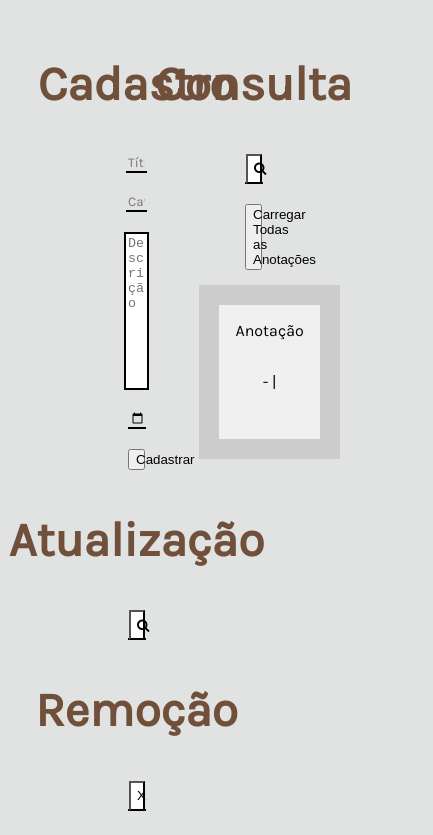
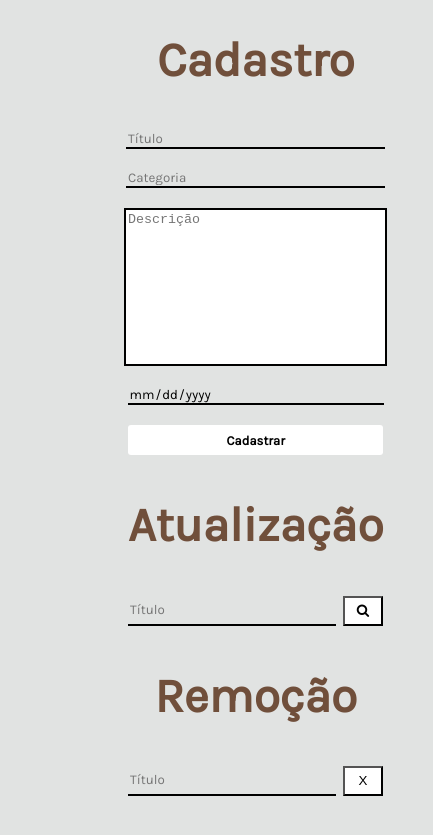
Before and after one commit to CaioHPerlin/ifms-capivaranotes, a website built with Vite: page index.html in a window 390 px wide. Both pictures are taken after a click on the button "Cadastrar". Shown: the top 835 px of the page, 433 px wide, since content can reach past the window. Built offline with nearby package versions, Linux system fonts and the light colour scheme.

Commit message:
feat: add responsive page and update on main css

```diff
--- a/css/style.css
+++ b/css/style.css
@@ -33,6 +33,14 @@ input:read-only{
     pointer-events: none;
 }
 
+input::-webkit-calendar-picker-indicator{
+    display: none;
+}
+
+input[type="date"]::-webkit-input-placeholder{
+    visibility: hidden !important;
+}
+
 .container {
     width: 60%;
     margin: auto;
@@ -50,6 +58,7 @@ input:read-only{
 }
 
 textarea{
+    width: 50%;
     border: 2px solid black;
     resize: none;
     outline: none;
@@ -72,24 +81,79 @@ textarea:hover{
     height: 30px;
     background-color: white;
     transition: all 0.3s ease;
+    cursor: pointer;
 }
 
 .searchBar button:hover{
     transition: all 0.3s ease;
     background-color: rgb(230, 228, 228);
+}
 
+.submitBtn{
+    font-family: 'Karla', sans-serif;
+    font-weight: bold;
+    font-size: 13px;
+    transition: 0.3s ease;
+    cursor: pointer;
+    background-color: white;
+    height: 30px;
+    border: none;
+    border-radius: 3px;
+}
+
+.submitBtn:hover{
+    transition: 0.3s ease;
+    background-color: rgb(230, 228, 228);
+    box-shadow: 0px 10px 15px -3px rgba(0,0,0,0.1);
+}
+
+.choiceBtn{
+
+    font-family: 'Karla', sans-serif;
+    font-weight: bold;
+    font-size: 13px;
+    background-color: white;
+    border: none;
+    border-radius: 3px;
+    transition: 0.3s ease;
+    cursor: pointer;
+}
+
+.choiceBtn:hover{
+    transition: 0.3s ease;
+    background-color: rgb(230, 228, 228);
+    box-shadow: 0px 10px 15px -3px rgba(0,0,0,0.1);
+}
+
+.entrada{
+    max-width: 1000px;
+    margin: 0 auto;
+}
+
+.consulta{
+    max-width: 1000px;
+    margin: 0 auto;
 }
 
 .item {
-    width: 85%;
+    max-width: 80%;
+    min-width: none;
     background-color: #f0f0f0;
-    border: 20px solid #ccc;
-    margin: 5px;
+    border-radius: 3px;
+    box-shadow: 10px 10px 15px -3px rgba(0,0,0,0.1);
+    margin: 20px;
     display: flex;
     flex-direction: column;
     align-items: center;
     justify-content: center;
     text-align: center;
+    transition : 500ms;
+    cursor: pointer;
+}
+
+.item:hover{
+    transition : 500ms;
+    transform : translateY(-13px);
 }
 
 img {
@@ -115,7 +179,16 @@ img {
     margin: 10px 0;
     width: 100%;
 }
+.gridBtn{
+    gap: 5px;
+    display: grid;
+    grid-template-columns: 50% 50%;
+}
 
 #updateForm{
     display: none;
 }
+
+@media (max-width: 900px) {
+    .grid{grid-template-columns: 100%; }
+  }
--- a/index.html
+++ b/index.html
@@ -21,26 +21,26 @@
 <body class="fullscreen">
     <div class="container">
         <div class="grid">
-            <div id="entrada">
+            <div id="entrada" class="entrada">
                 <h1 class="title">Cadastro</h1>
                 <input type="text" id="titulo" placeholder="Título" autocomplete="off" required>
                 <input type="text" id="categoria" placeholder="Categoria" autocomplete="off" required>
                 <textarea id="descricao" cols="30" rows="10" placeholder="Descrição"></textarea>
                 <input type="date" id="data">
-                <button id="btnCadastro" type="submit">Cadastrar</button>
+                <button id="btnCadastro" type="submit" class="submitBtn">Cadastrar</button>
 
                 <h1 class="title">Atualização</h1>
                 <div class="searchBar">
                     <input type="text" id="tituloUpdate" placeholder="Título">
-                    <button id="btnPreenche"><i class="fa fa-search"></i></button>
+                    <button id="btnPreenche" class="busca"><i class="fa fa-search"></i></button>
                 </div>
                 <div id="updateForm">
                     <input type="text" id="categoriaUpdate" placeholder="Categoria" autocomplete="off" required>
                     <textarea id="descricaoUpdate" cols="30" rows="10" placeholder="Descrição"></textarea>
                     <input type="date" id="dataUpdate">
-                    <div class="grid">
-                        <button id="btnCancelaAtualizacao">Cancelar</button>
-                        <button id="btnAtualiza" type="submit">Atualizar</button>
+                    <div class="gridBtn">
+                        <button id="btnCancelaAtualizacao" class="choiceBtn">Cancelar</button>
+                        <button id="btnAtualiza" type="submit" class="choiceBtn">Atualizar</button>
                     </div>
                 </div>
 
@@ -51,13 +51,13 @@
                 </div>
             </div>
 
-            <div id="consulta">
+            <div id="consulta" class="consulta">
                 <h1 class="title">Consulta</h1>
                 <div class="searchBar">
                     <input type="text" id="tituloBusca" placeholder="Título">
-                    <button id="btnBusca"><i class="fa fa-search"></i></button>
+                    <button id="btnBusca" class="busca"><i class="fa fa-search"></i></button>
                 </div>
-                <button id="btnCarregar">Carregar Todas as Anotações</button>
+                <button id="btnCarregar" class="submitBtn">Carregar Todas as Anotações</button>
 
                 <div id="resultados"></div>
             </div>
```
